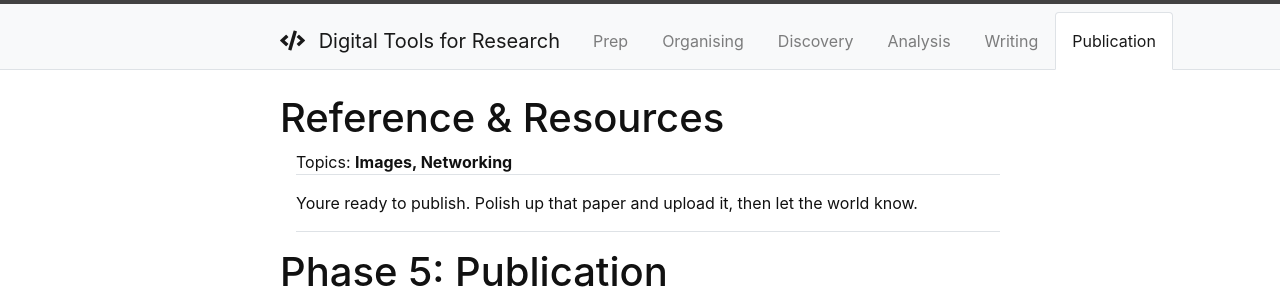
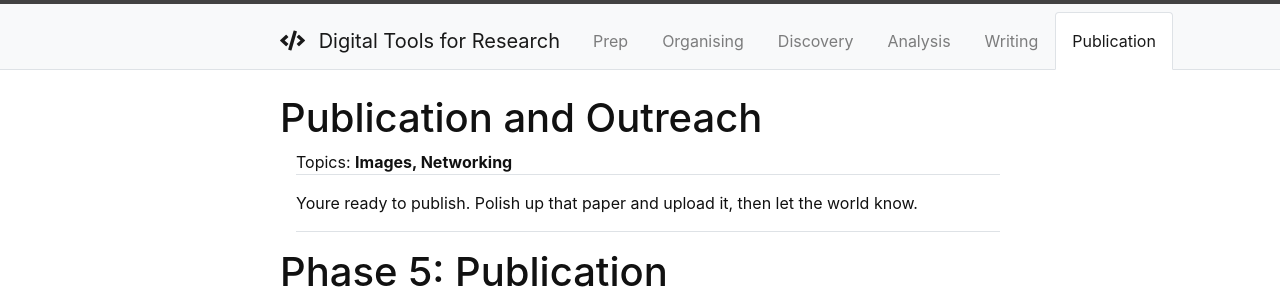
Before and after one commit to GriffithUniLibrary/digital-tools-modular, a Jekyll site: the page built from content/6-publication.md, in a window 1280 px wide. Shown: the top 291 px of the page. Built offline with Jekyll 4.4.1, drawn with Linux system fonts in a browser that asks for light colours.

Commit message:
Updated title of final page

```diff
--- a/content/6-publication.md
+++ b/content/6-publication.md
@@ -1,5 +1,5 @@
 ---
-title: Reference & Resources
+title: Publication and Outreach
 nav: Publication
 topics: Images, Networking
 description: Youre ready to publish. Polish up that paper and upload it, then let the world know.
```
